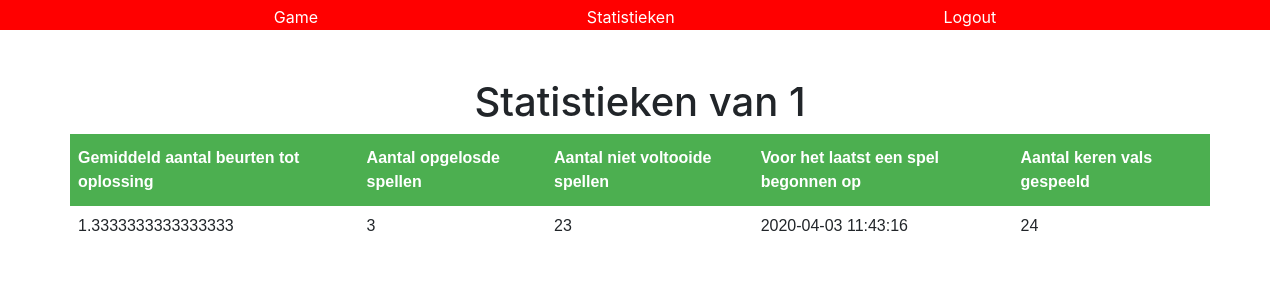
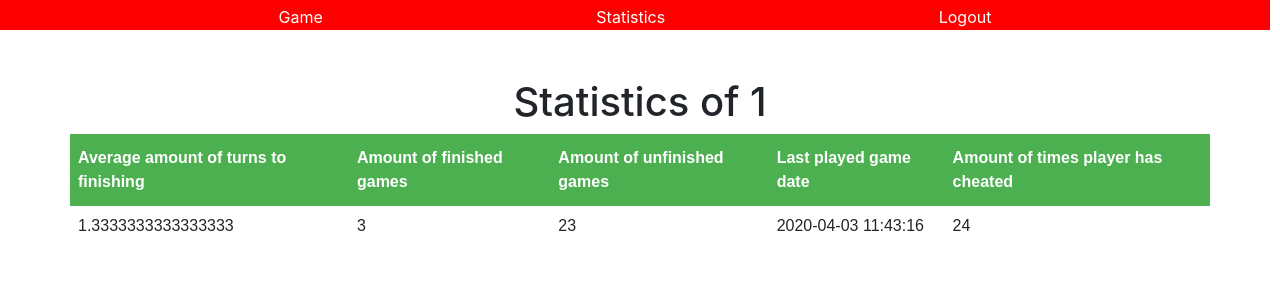
Before and after one commit to Jeroen-van-der-Poel/Python-Mastermind, a Flask app: page /statistics/ in a window 1280 px wide. Shown: the top 300 px of the page. Run offline with Flask 2, Linux system fonts and the light colour scheme; a user stored in the database is signed in; data comes from the database, SQL or seed files in the repository; some libraries are stand-ins or nearby versions.

Commit message:
alles naar engels

```diff
--- a/MasterMind/templates/layout.html
+++ b/MasterMind/templates/layout.html
@@ -10,7 +10,7 @@
     <nav>
         <ul>
             <li><a href="/gamestart/">Game</a></li>
-            <li><a href="/statistics/">Statistieken</a></li>
+            <li><a href="/statistics/">Statistics</a></li>
             {% if session.player %}
                 <li><a href="/logout/">Logout</a></li>
             {% else %}
--- a/MasterMind/templates/statistics.html
+++ b/MasterMind/templates/statistics.html
@@ -2,7 +2,7 @@
     {% block title %}
         <div class="container mt-5">
             <div class="row d-flex justify-content-center">
-                <h1>Statistieken van {{ session['player'] }}</h1>
+                <h1>Statistics of {{ session['player'] }}</h1>
             </div>
         </div>
     {% endblock %}
@@ -13,11 +13,11 @@
                 <table style="text-align: left">
 
                     <tr>
-                        <th>Gemiddeld aantal beurten tot oplossing</th>
-                        <th>Aantal opgelosde spellen</th>
-                        <th>Aantal niet voltooide spellen</th>
-                        <th>Voor het laatst een spel begonnen op</th>
-                        <th>Aantal keren vals gespeeld</th>
+                        <th>Average amount of turns to finishing</th>
+                        <th>Amount of finished games</th>
+                        <th>Amount of unfinished games</th>
+                        <th>Last played game date</th>
+                        <th>Amount of times player has cheated</th>
                     </tr>
 
                     <tr>
```
Also changed, not shown: MasterMind/templates/game.html (+5 -5 lines), MasterMind/templates/gamestart.html (+5 -5 lines).
